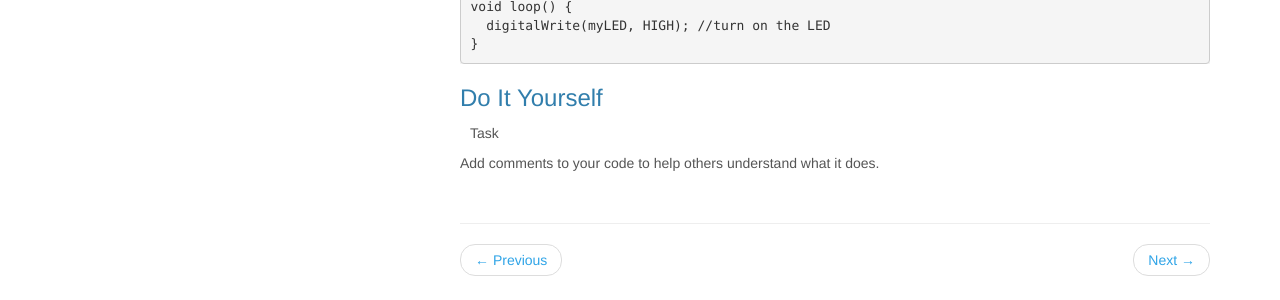
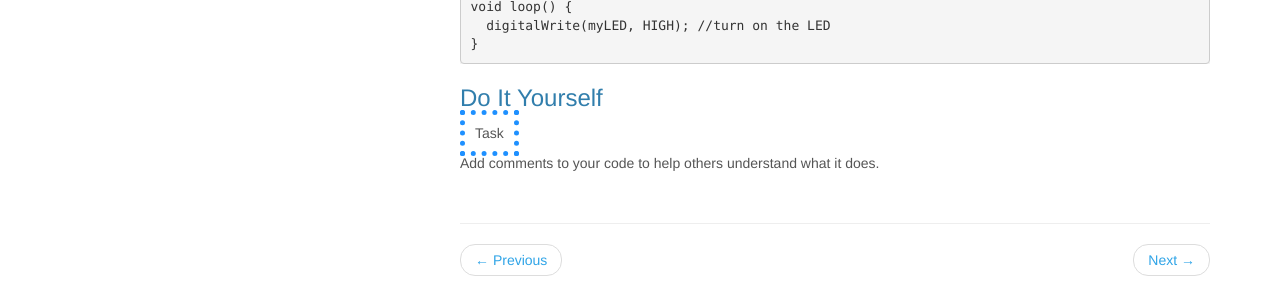
Before and after one commit to jake-chipps/friendometer, a Jekyll site: the page built from _docs/lessons/1-2.md, in a window 1280 px wide and 1400 px high, scrolled down 2118 px. Shown: the part 1038-1338 px from the top of the window. Built offline with Jekyll 4.4.1, drawn with Linux system fonts in a browser that asks for light colours.

Commit message:
Update main.scss

```diff
--- a/assets/css/main.scss
+++ b/assets/css/main.scss
@@ -80,6 +80,8 @@
 .task-header {
   width: 800px;
   padding: 10px;
-  border: 5px DodgerBlue;
+  border: 5px;
+  border-color: DodgerBlue;
+  border-style: dotted;
   margin: 0;
 }
```
